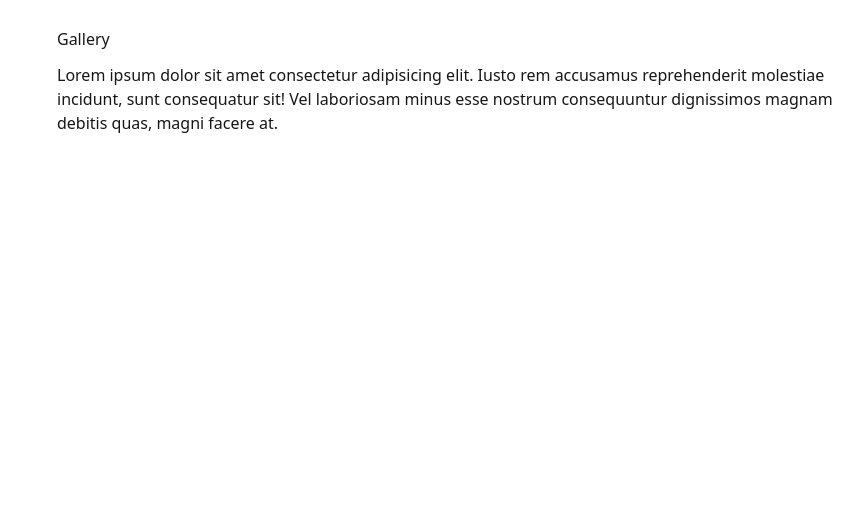
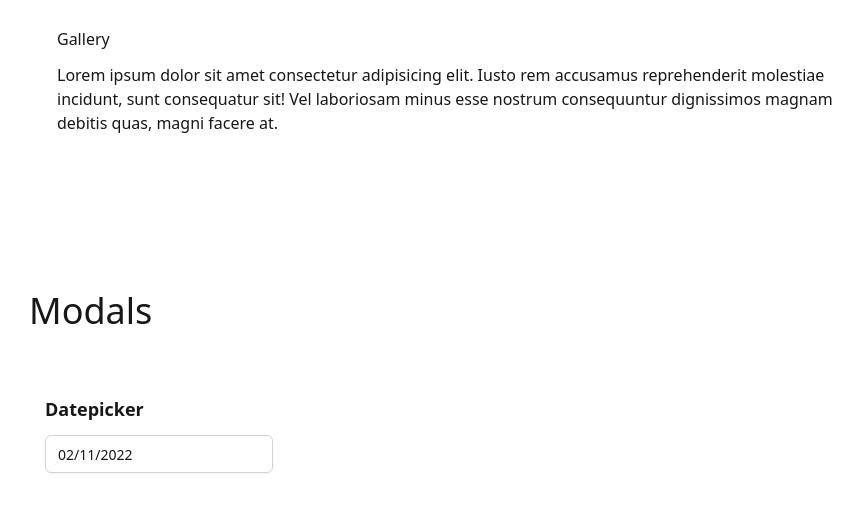
Before and after one commit to mohamedmagdy17593/mm-ui, a React (Vite) app: page / in a window 1280 px wide. Shown: the part 9435-9946 px from the top of the page, without its empty margins (179-1042 px from the left). Built offline with nearby package versions, Linux system fonts and the light colour scheme.

Commit message:
adding simple datepicker using datepicker package

```diff
--- a/package.json
+++ b/package.json
@@ -14,12 +14,14 @@
     "autoprefixer": "^10.4.2",
     "clsx": "^1.1.1",
     "react": "^17.0.2",
+    "react-datepicker": "^4.6.0",
     "react-dom": "^17.0.2",
     "react-icons": "^4.3.1",
     "sass": "^1.49.7"
   },
   "devDependencies": {
     "@types/react": "^17.0.33",
+    "@types/react-datepicker": "^4.3.4",
     "@types/react-dom": "^17.0.10",
     "@vitejs/plugin-react": "^1.0.7",
     "postcss": "^8.4.6",
--- a/src/App.tsx
+++ b/src/App.tsx
@@ -7,6 +7,7 @@ import TooltipExample from './components/Tooltip/TooltipExample'
 import DropdownExample from './components/Dropdown/DropdownExample'
 import ModalExample from './components/Modal/ModalExample'
 import TabsExample from './components/Tabs/TabsExample'
+import DatePickerExample from './components/Datepicker/DatepickerExample'
 
 function App() {
   return (
@@ -28,6 +29,8 @@ function App() {
       <ModalExample />
 
       <TabsExample />
+
+      <DatePickerExample />
     </div>
   )
 }
--- /dev/null
+++ b/src/components/Datepicker/Datepicker.module.scss
@@ -0,0 +1,23 @@
+.datePicker {
+  @apply border-neutral-200 shadow;
+
+  :global(.react-datepicker__triangle) {
+    display: none !important;
+  }
+
+  :global(.react-datepicker__navigation) {
+    top: 8px;
+  }
+
+  :global(.react-datepicker__header) {
+    @apply bg-neutral-50 border-b-neutral-200;
+  }
+  :global(.react-datepicker__header) {
+    @apply bg-neutral-50 border-b-neutral-200;
+  }
+
+  :global(.react-datepicker__day--selected),
+  :global(.react-datepicker__day--keyboard-selected) {
+    @apply bg-cyan-500;
+  }
+}
--- /dev/null
+++ b/src/components/Datepicker/Datepicker.tsx
@@ -0,0 +1,23 @@
+import 'react-datepicker/dist/react-datepicker.css'
+
+import React, { useState } from 'react'
+import ReactDatePicker from 'react-datepicker'
+import Input, { InputProps } from '../Input/Input'
+import styles from './Datepicker.module.scss'
+
+type DatePickerProps = React.PropsWithChildren<{ inputProps: InputProps }>
+
+function DatePicker({ children, inputProps }: DatePickerProps) {
+  const [startDate, setStartDate] = useState<Date | null>(new Date())
+
+  return (
+    <ReactDatePicker
+      calendarClassName={styles.datePicker}
+      selected={startDate}
+      onChange={(date) => setStartDate(date)}
+      customInput={<Input {...inputProps} />}
+    />
+  )
+}
+
+export default DatePicker
--- /dev/null
+++ b/src/components/Datepicker/DatepickerExample.tsx
@@ -0,0 +1,18 @@
+import Datepicker from './Datepicker'
+
+function DatePickerExample() {
+  return (
+    <div>
+      <h1 className="text-4xl">Modals</h1>
+
+      <div className="ml-4">
+        <h2 className="mt-16 text-lg font-bold">Datepicker</h2>
+        <div className="mt-3 flex items-center justify-start gap-4">
+          <Datepicker />
+        </div>
+      </div>
+    </div>
+  )
+}
+
+export default DatePickerExample
```
Also changed, not shown: 1 other file (tests, documents, lock files or other folders).
